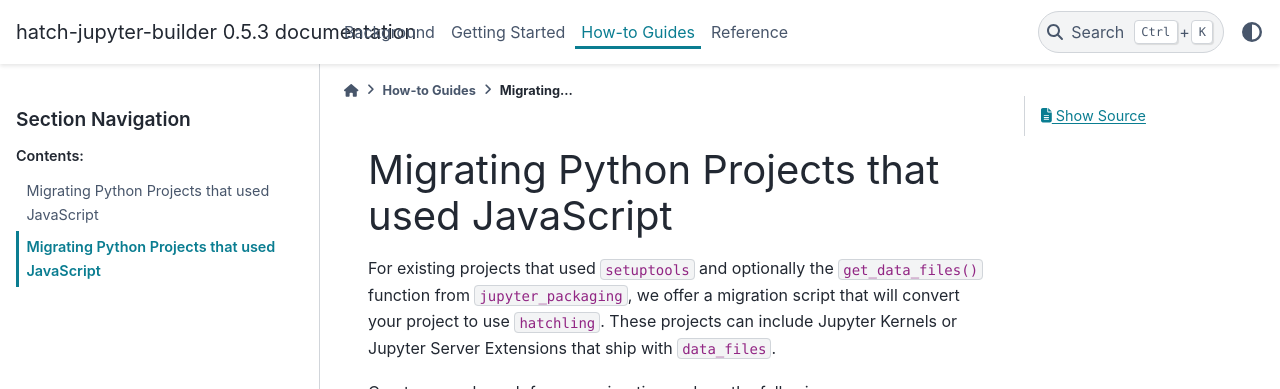
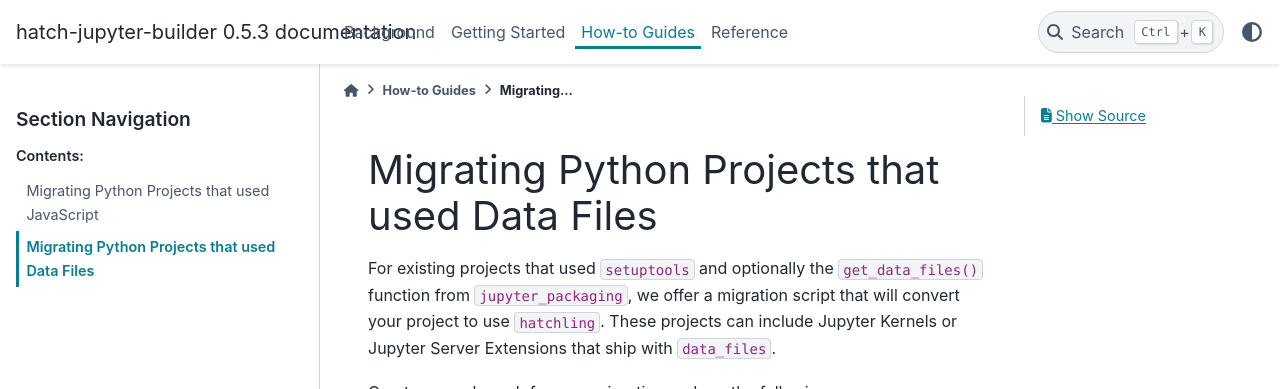
Before and after one commit to jupyterlab/hatch-jupyter-builder, a Sphinx documentation site: the page built from docs/source/how_to_guides/migrating_data_files_projects.md, in a window 1280 px wide and 900 px high. Shown: the top 389 px of the window. Built offline with Sphinx 7.4.7 and the PyData theme 0.15.4, drawn with Linux system fonts in a browser that asks for light colours.

Commit message:
Fix page title (#60)

```diff
--- a/docs/source/how_to_guides/migrating_data_files_projects.md
+++ b/docs/source/how_to_guides/migrating_data_files_projects.md
@@ -1,4 +1,4 @@
-# Migrating Python Projects that used JavaScript
+# Migrating Python Projects that used Data Files
 
 For existing projects that used `setuptools` and optionally the
 `get_data_files()` function from `jupyter_packaging`, we offer a migration
```
